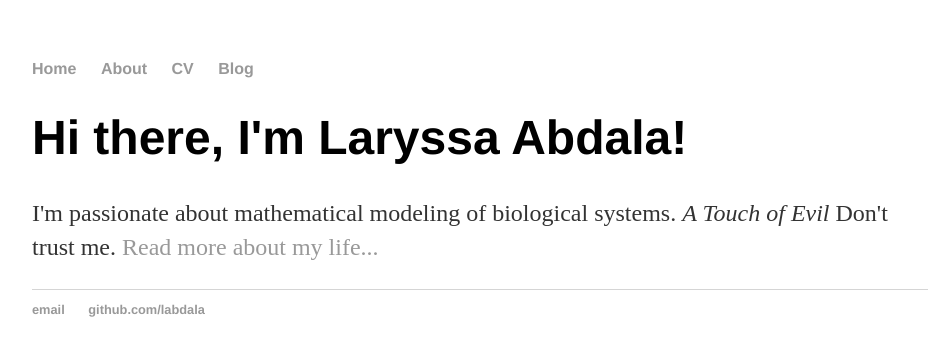
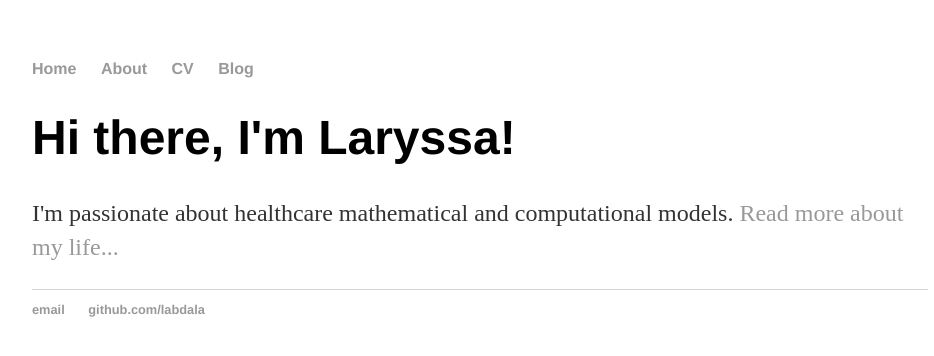
Before and after one commit to labdala/labdala.github.io, a Jekyll site: the page built from index.html, in a window 1280 px wide. Shown: the top 356 px of the page, without its empty margins (160-1094 px from the left). Built offline with Jekyll 4.4.1, drawn with Linux system fonts in a browser that asks for light colours.

```diff
--- a/index.html
+++ b/index.html
@@ -1,30 +1,8 @@
-<!DOCTYPE html>
-<html>
-	<head>
-		<title>Laryssa Abdala</title>
-		<!-- link to main stylesheet -->
-		<link rel="stylesheet" type="text/css" href="/css/main.css">
-	</head>
-	<body>
-		<nav>
-    		<ul>
-        		<li><a href="/">Home</a></li>
-	        	<li><a href="/about">About</a></li>
-        		<li><a href="/cv">CV</a></li>
-        		<li><a href="/blog">Blog</a></li>
-    		</ul>
-		</nav>
-		<div class="container">
-    		<div class="blurb">
-        		<h1>Hi there, I'm Laryssa Abdala!</h1>
-				<p>I'm passionate about mathematical modeling of biological systems. <em>A Touch of Evil</em> Don't trust me. <a href="/about">Read more about my life...</a></p>
-    		</div><!-- /.blurb -->
-		</div><!-- /.container -->
-		<footer>
-    		<ul>
-        		<li><a href="mailto:laryssa@live.unc.edu">email</a></li>
-        		<li><a href="https://github.com/labdala">github.com/labdala</a></li>
-			</ul>
-		</footer>
-	</body>
-</html>
+---
+layout: default
+title: Laryssa Abdala
+---
+<div class="blurb">
+	<h1>Hi there, I'm Laryssa!</h1>
+	<p>I'm passionate about healthcare mathematical and computational models. <a href="/about">Read more about my life...</a></p>
+</div><!-- /.blurb -->
```
